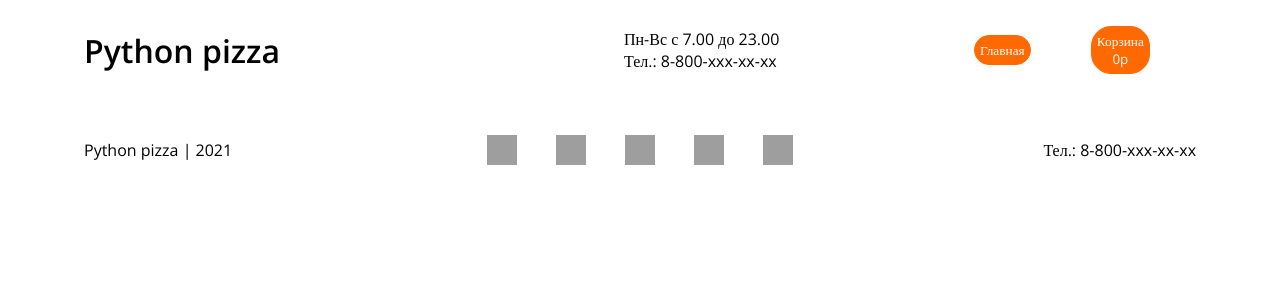
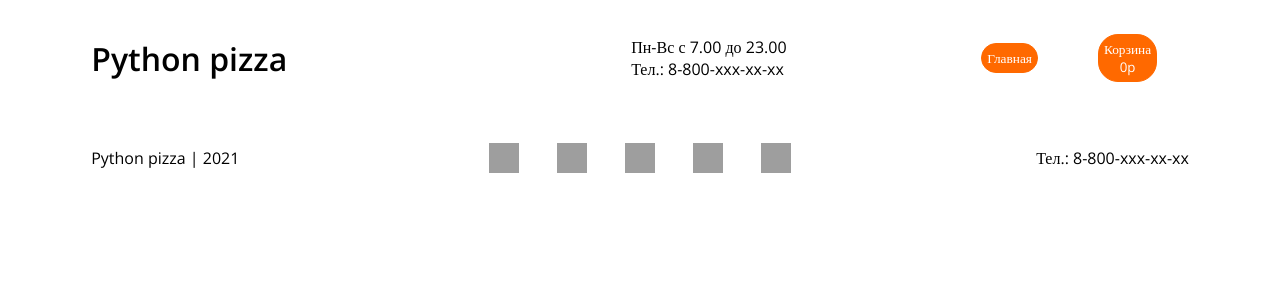
Before and after one commit to yodo-im/pizza, a Django app: page / in a window 1280 px wide. Shown: the top 300 px of the page. Run offline with Django 3.2, Linux system fonts and the light colour scheme; data that the repository does not hold is empty; grey boxes are pictures that could not be loaded.

Commit message:
layout fix

```diff
--- a/mainapp/templates/mainapp/base.html
+++ b/mainapp/templates/mainapp/base.html
@@ -10,6 +10,11 @@
         <style>
             grandperents {
                 display: flex;
+                width: 90%;
+                margin: 0px;
+
+                margin-left: auto;
+                margin-right: auto;
                 flex-direction: column;
 <!--                background: url(https://github.com/yodo-im/python_pizza/blob/main/fon/fon.jpg?raw=true);-->
             }
@@ -18,10 +23,7 @@
                 flex: 1;
             }
             body {
-                margin: 0px;
-                width: 90%;
-                margin-left: auto;
-                margin-right: auto;
+
             }
             h1, text {
                 color: black;
```
